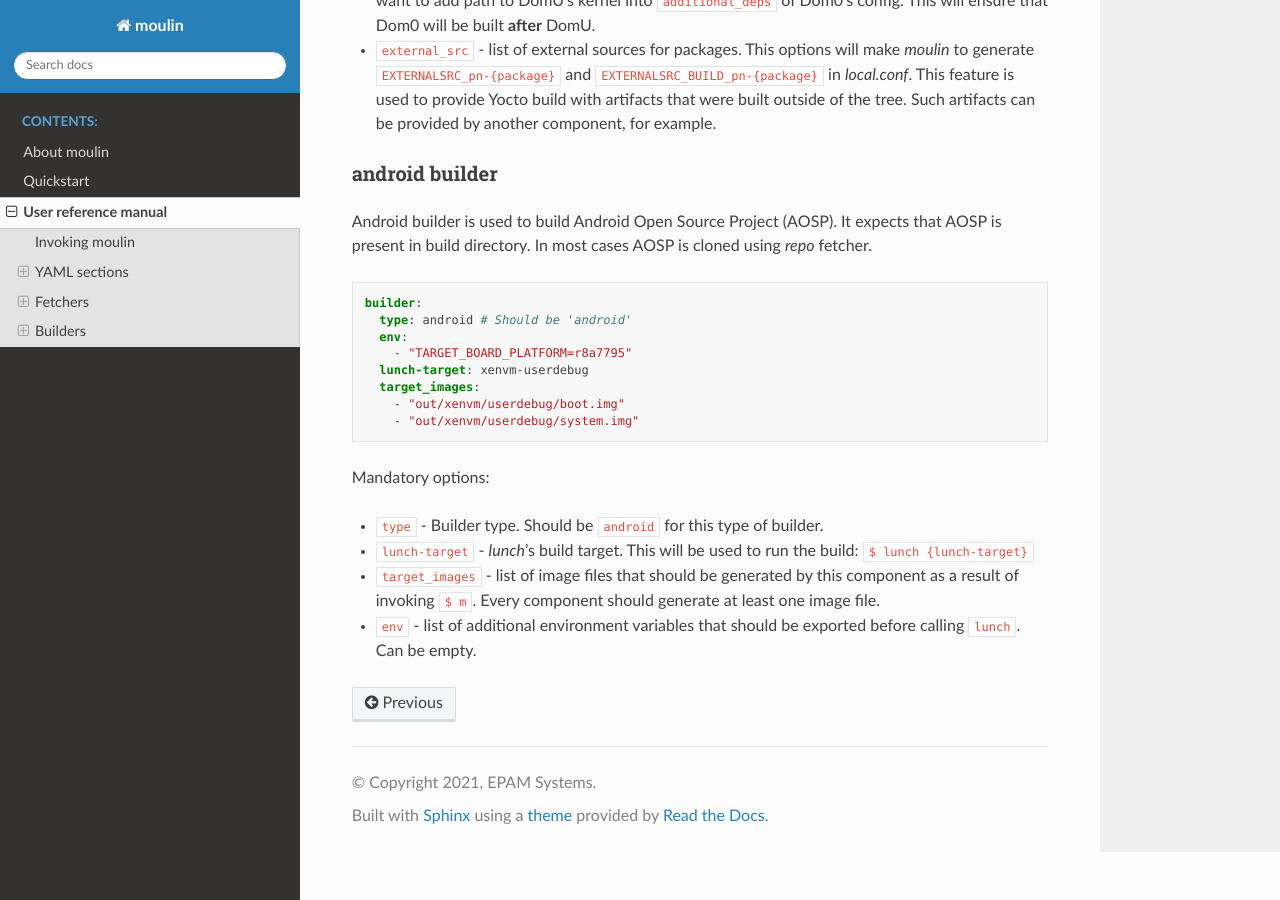
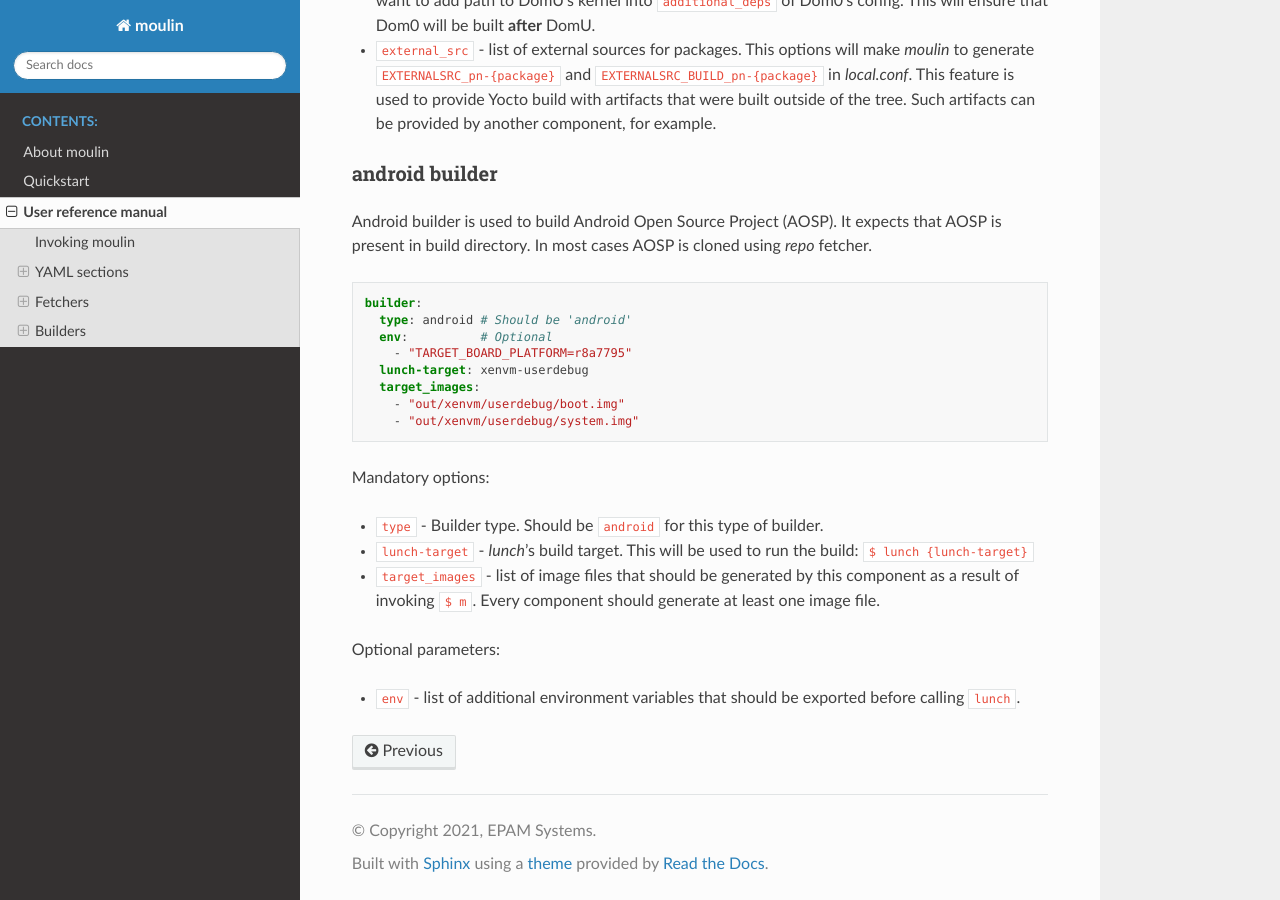
Before and after one commit to xen-troops/moulin, a Sphinx documentation site: the page built from docs/user-reference.rst, in a window 1280 px wide and 900 px high, scrolled down 5967 px. Built offline with Sphinx 7.4.7 and the Read the Docs theme 2.0.0, drawn with Linux system fonts in a browser that asks for light colours.

Commit message:
builder: android: make "env" parameter optional.
Not every Android build some special environment. So make this
parameter optional.

Signed-off-by: Volodymyr Babchuk <volodymyr_babchuk@epam.com>

```diff
--- a/docs/user-reference.rst
+++ b/docs/user-reference.rst
@@ -346,7 +346,7 @@ cases AOSP is cloned using `repo` fetcher.
 
   builder:
     type: android # Should be 'android'
-    env:
+    env:          # Optional
       - "TARGET_BOARD_PLATFORM=r8a7795"
     lunch-target: xenvm-userdebug
     target_images:
@@ -365,5 +365,7 @@ Mandatory options:
   by this component as a result of invoking :code:`$ m`. Every
   component should generate at least one image file.
 
+Optional parameters:
+
 * :code:`env` - list of additional environment variables that should
-  be exported before calling :code:`lunch`. Can be empty.
+  be exported before calling :code:`lunch`.
```
Also changed, not shown: 1 other file.
